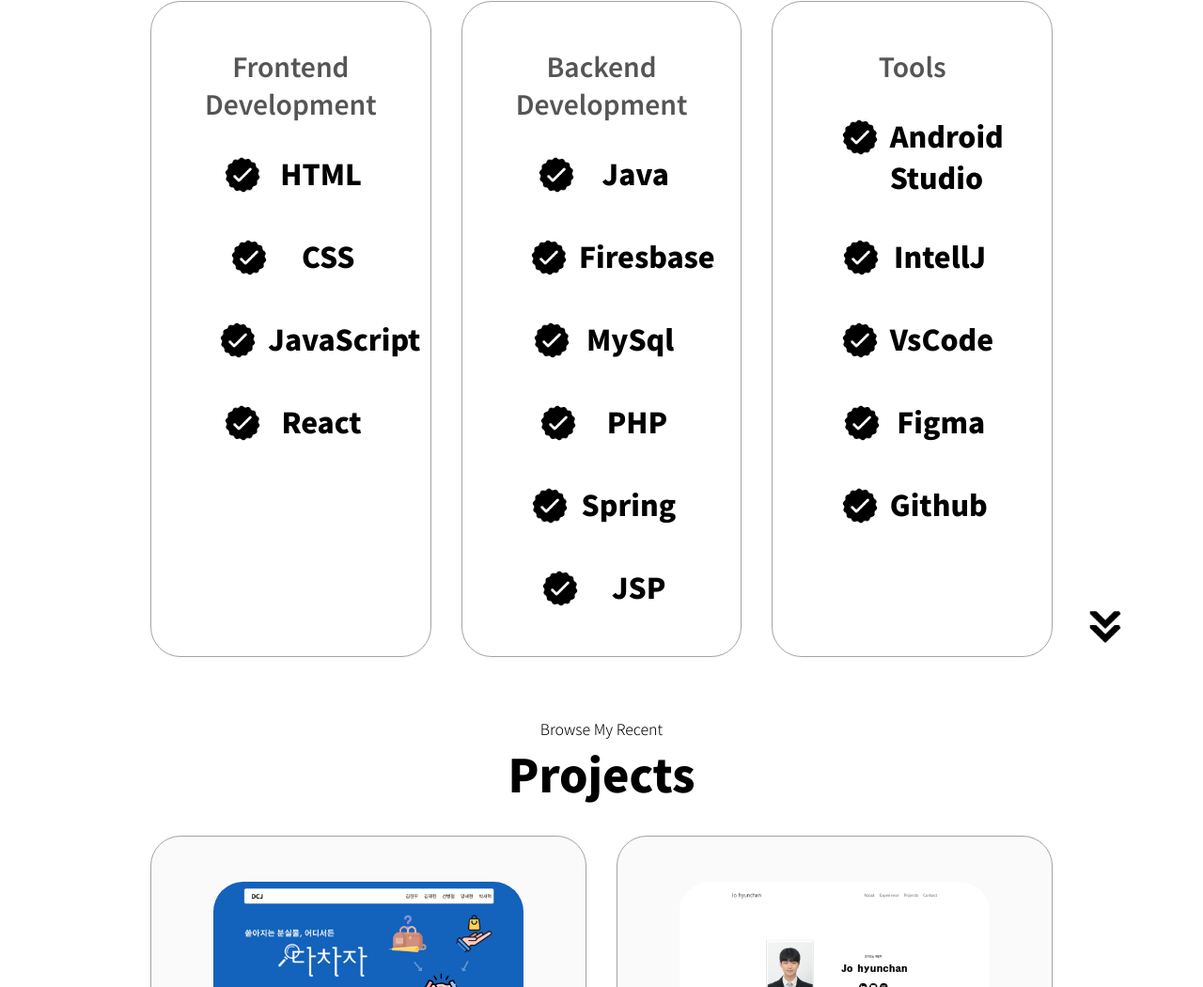
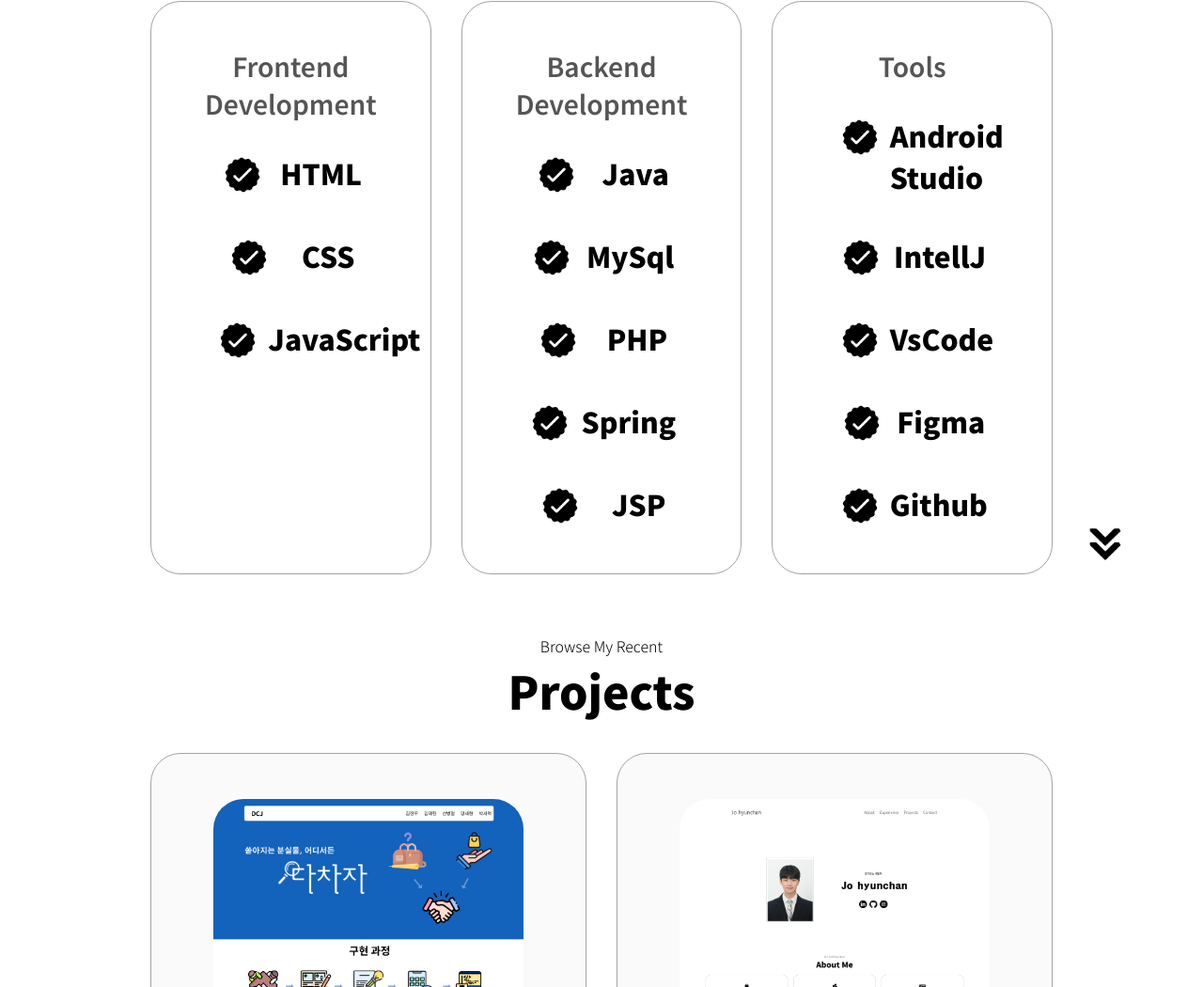
Before and after one commit to qwqs78/Portfolio, a plain HTML site: page index.html in a window 1280 px wide. Shown: the part 1821-2871 px from the top of the page at 94% size. Drawn offline with Linux system fonts and the light colour scheme.

Commit message:
Update index.html

```diff
--- a/index.html
+++ b/index.html
@@ -72,7 +72,7 @@
                     src="./assets/insta.png"
                     alt="My insta"
                     class="icon"
-                    onclick="location.href='https://www.instagram.com/jjww_kim/'"
+                    onclick="location.href='https://www.instagram.com/jhchani_00/'"
                     />
             </div>
         </div>
@@ -172,16 +172,6 @@
                                 <h3>JavaScript</h3>
                             </div>
                         </article>
-                        <article>
-                            <img
-                                src="./assets/checkmark.png"
-                                alt="experience icon"
-                                class="icon"
-                            />
-                            <div>
-                                <h3>React</h3>
-                            </div>
-                        </article>
                     </div>
                 </div>
                 <div class="details-container">
@@ -195,16 +185,6 @@
                             />
                             <div>
                                 <h3>Java</h3>
-                            </div>
-                        </article>
-                        <article>
-                            <img
-                                src="./assets/checkmark.png"
-                                alt="experience icon"
-                                class="icon"
-                            />
-                            <div>
-                                <h3>Firesbase</h3>
                             </div>
                         </article>
                         <article>
```
